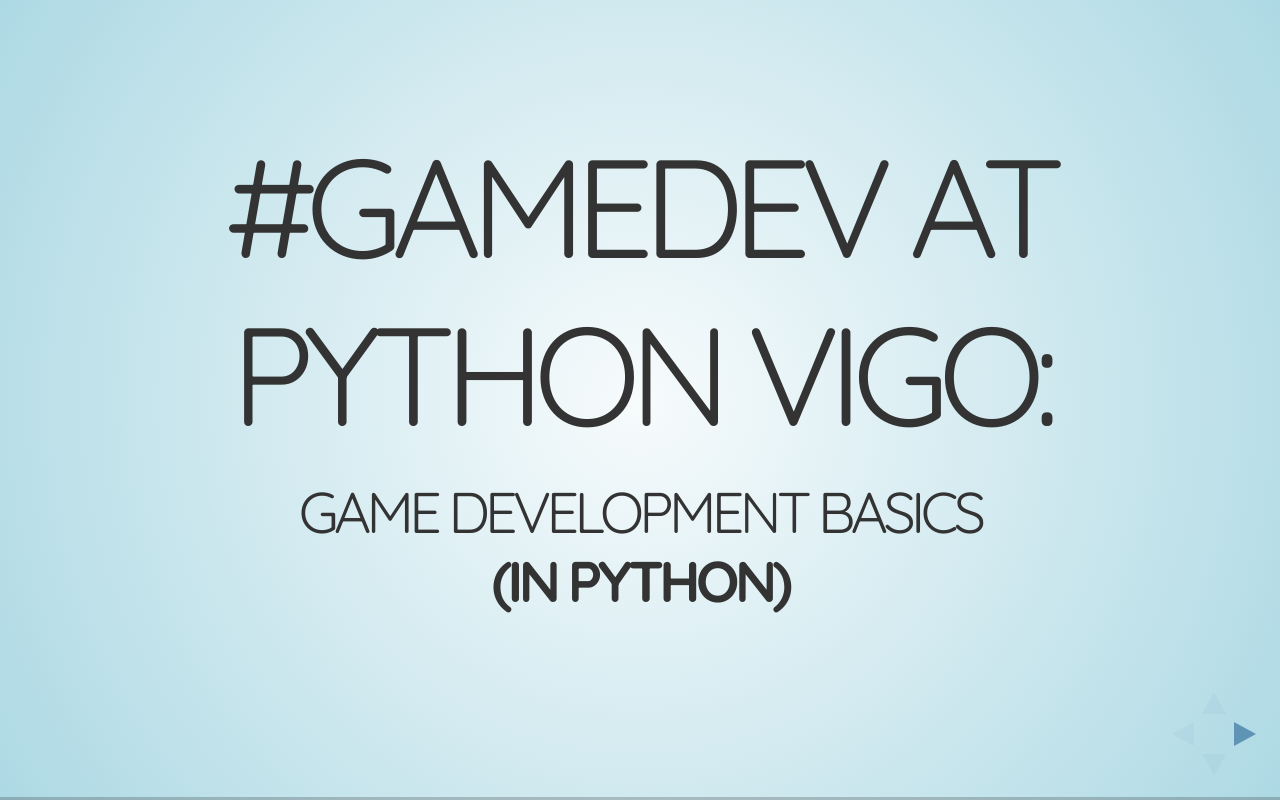
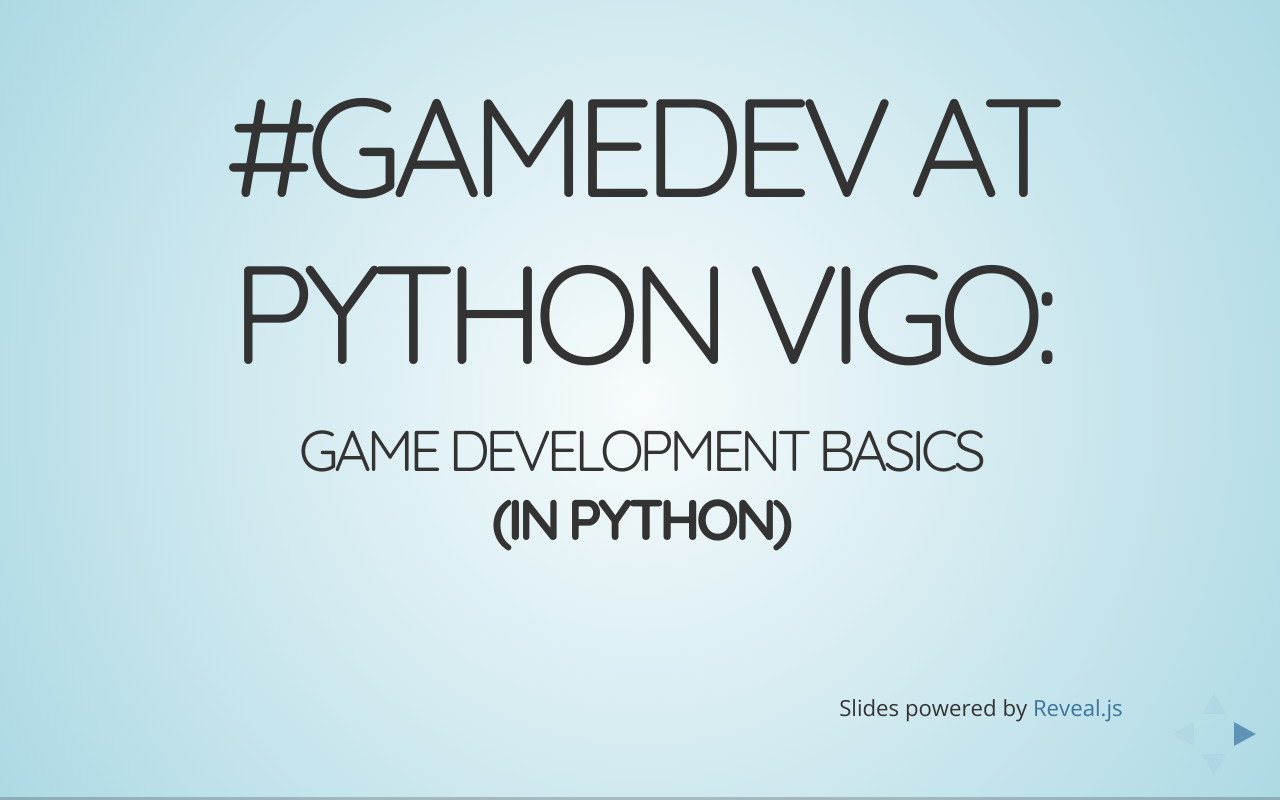
Before and after one commit to adoankim/python-vigo-gamedev, a website: page slides/index.html in a window 1280 px wide. Drawn offline with nearby package versions, Linux system fonts and the light colour scheme.

Commit message:
Added Reveal.js reference

```diff
--- a/slides/css/custom.css
+++ b/slides/css/custom.css
@@ -54,3 +54,9 @@
 .reveal section .medium{
     font-size: 0.8em;
 }
+
+.reveal section .float-bottom-right{
+    position:absolute;
+    bottom: -25%;
+    right: 0;
+}
--- a/slides/index.html
+++ b/slides/index.html
@@ -44,12 +44,15 @@
 				<section>
 					<h1>#GameDev at Python Vigo: </h1>
                     <h3>Game development basics</br> <b>(in Python)</b></h3>
+                <p class="footnote float-bottom-right">
+                    Slides powered by <a href="http://lab.hakim.se/reveal-js/#/">Reveal.js</a>
+                </p>
 				</section>
 
 				<section>
 					<h2>Player 1:</h2>
 					<ul>
-                        <li><b>Name</b>: <a href="http://twitter.com/adoankim">Adam</a></li>
+                        <li><b>Name</b>: Adam</li>
 						<li><b>Class</b>: Developer</li>
 						<li><b>Skills</b>: PHP, Java, Python and Javascript</li>
 					</ul>
```
